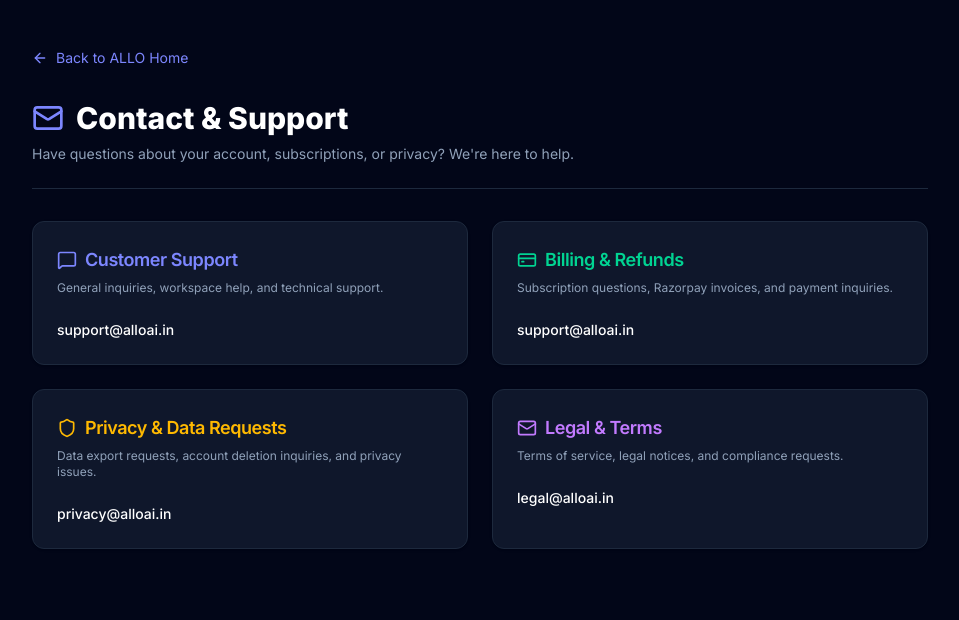
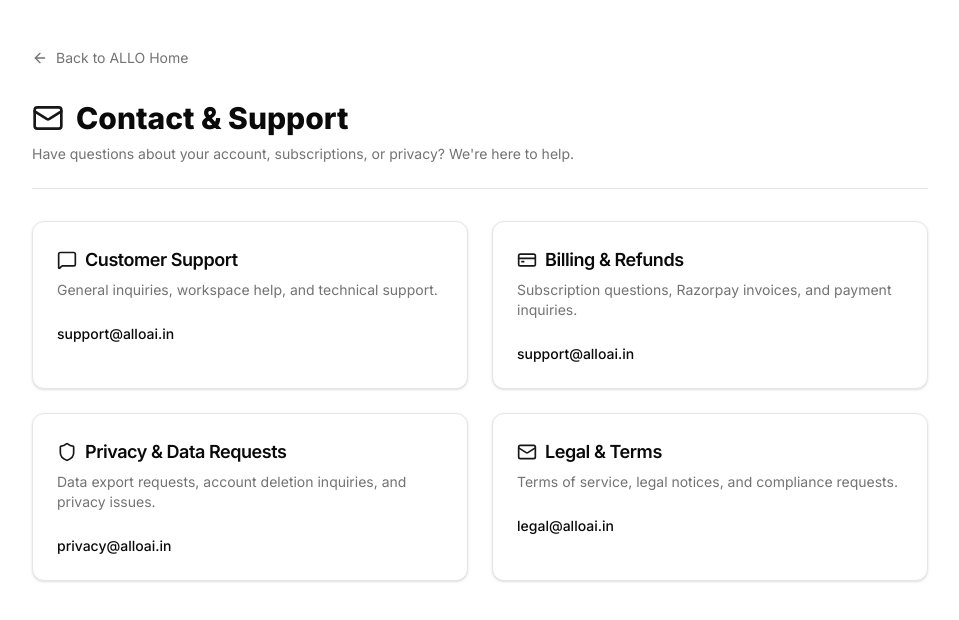
Before and after one commit to Hamenath/allo-ai, a Next.js app: page /contact in a window 1280 px wide. Shown: the top 620 px of the page, without its empty margins (160-1119 px from the left). Built offline with nearby package versions, Linux system fonts and the light colour scheme; no server answers.

Commit message:
feat: implement landing page, define billing plans, and establish documentation for product debt and reviews.

```diff
--- a/src/app/contact/page.tsx
+++ b/src/app/contact/page.tsx
@@ -11,76 +11,76 @@
 
 export default function ContactPage() {
   return (
-    <div className="min-h-screen bg-slate-950 text-slate-100 py-12 px-4 sm:px-6 lg:px-8">
+    <div className="min-h-screen bg-background text-foreground py-12 px-4 sm:px-6 lg:px-8">
       <div className="max-w-4xl mx-auto space-y-8">
-        <Link href="/" className="inline-flex items-center text-sm text-indigo-400 hover:text-indigo-300">
+        <Link href="/" className="inline-flex items-center text-sm text-muted-foreground hover:text-foreground transition-colors">
           <ArrowLeft className="mr-2 h-4 w-4" /> Back to ALLO Home
         </Link>
 
-        <div className="border-b border-slate-800 pb-6">
+        <div className="border-b pb-6">
           <div className="flex items-center gap-3 mb-2">
-            <Mail className="h-8 w-8 text-indigo-400" />
-            <h1 className="text-3xl font-extrabold text-white">Contact & Support</h1>
+            <Mail className="h-8 w-8 text-primary" />
+            <h1 className="text-3xl font-extrabold">Contact &amp; Support</h1>
           </div>
-          <p className="text-sm text-slate-400">
+          <p className="text-sm text-muted-foreground">
             Have questions about your account, subscriptions, or privacy? We&apos;re here to help.
           </p>
         </div>
 
         <div className="grid grid-cols-1 md:grid-cols-2 gap-6">
-          <Card className="bg-slate-900 border-slate-800 text-slate-100">
+          <Card>
             <CardHeader>
-              <CardTitle className="text-lg flex items-center text-indigo-400">
-                <MessageSquare className="mr-2 h-5 w-5" /> Customer Support
+              <CardTitle className="text-lg flex items-center">
+                <MessageSquare className="mr-2 h-5 w-5 text-primary" /> Customer Support
               </CardTitle>
-              <CardDescription className="text-slate-400 text-xs">
+              <CardDescription>
                 General inquiries, workspace help, and technical support.
               </CardDescription>
             </CardHeader>
             <CardContent>
-              <p className="text-sm font-medium text-white">{LEGAL_CONFIG.supportEmail}</p>
+              <p className="text-sm font-medium">{LEGAL_CONFIG.supportEmail}</p>
             </CardContent>
           </Card>
 
-          <Card className="bg-slate-900 border-slate-800 text-slate-100">
+          <Card>
             <CardHeader>
-              <CardTitle className="text-lg flex items-center text-emerald-400">
-                <CreditCard className="mr-2 h-5 w-5" /> Billing & Refunds
+              <CardTitle className="text-lg flex items-center">
+                <CreditCard className="mr-2 h-5 w-5 text-primary" /> Billing &amp; Refunds
               </CardTitle>
-              <CardDescription className="text-slate-400 text-xs">
+              <CardDescription>
                 Subscription questions, Razorpay invoices, and payment inquiries.
               </CardDescription>
             </CardHeader>
             <CardContent>
-              <p className="text-sm font-medium text-white">{LEGAL_CONFIG.supportEmail}</p>
+              <p className="text-sm font-medium">{LEGAL_CONFIG.supportEmail}</p>
             </CardContent>
           </Card>
 
-          <Card className="bg-slate-900 border-slate-800 text-slate-100">
+          <Card>
             <CardHeader>
-              <CardTitle className="text-lg flex items-center text-amber-400">
-                <Shield className="mr-2 h-5 w-5" /> Privacy & Data Requests
+              <CardTitle className="text-lg flex items-center">
+                <Shield className="mr-2 h-5 w-5 text-primary" /> Privacy &amp; Data Requests
               </CardTitle>
-              <CardDescription className="text-slate-400 text-xs">
+              <CardDescription>
                 Data export requests, account deletion inquiries, and privacy issues.
               </CardDescription>
             </CardHeader>
             <CardContent>
-              <p className="text-sm font-medium text-white">{LEGAL_CONFIG.privacyEmail}</p>
+              <p className="text-sm font-medium">{LEGAL_CONFIG.privacyEmail}</p>
             </CardContent>
           </Card>
 
-          <Card className="bg-slate-900 border-slate-800 text-slate-100">
+          <Card>
             <CardHeader>
-              <CardTitle className="text-lg flex items-center text-purple-400">
-                <Mail className="mr-2 h-5 w-5" /> Legal & Terms
+              <CardTitle className="text-lg flex items-center">
+                <Mail className="mr-2 h-5 w-5 text-primary" /> Legal &amp; Terms
               </CardTitle>
-              <CardDescription className="text-slate-400 text-xs">
+              <CardDescription>
                 Terms of service, legal notices, and compliance requests.
               </CardDescription>
             </CardHeader>
             <CardContent>
-              <p className="text-sm font-medium text-white">{LEGAL_CONFIG.legalEmail}</p>
+              <p className="text-sm font-medium">{LEGAL_CONFIG.legalEmail}</p>
             </CardContent>
           </Card>
         </div>
--- a/src/app/page.tsx
+++ b/src/app/page.tsx
@@ -91,9 +91,16 @@
                   ))}
                 </div>
               </div>
-              <div className="relative aspect-square lg:aspect-auto lg:h-[600px] rounded-2xl border bg-muted/30 overflow-hidden flex items-center justify-center">
-                <div className="absolute inset-0 bg-gradient-to-tr from-primary/5 via-primary/5 to-transparent"></div>
-                <div className="text-muted-foreground text-sm font-mono">[Dashboard Preview]</div>
+              <div className="relative aspect-square lg:aspect-auto lg:h-150 rounded-2xl border bg-muted/30 overflow-hidden p-8 flex flex-col justify-center gap-4">
+                <div className="absolute inset-0 bg-linear-to-tr from-primary/5 via-primary/5 to-transparent"></div>
+                <div className="relative grid grid-cols-2 gap-3">
+                  {["Resume Analyzer", "Cover Letter", "LinkedIn Post", "GitHub README", "Startup Validator", "Meeting Summarizer"].map((tool) => (
+                    <div key={tool} className="flex items-center gap-2 rounded-lg bg-background/80 backdrop-blur border px-3 py-2.5 text-sm font-medium shadow-sm">
+                      <span className="h-2 w-2 rounded-full bg-primary shrink-0" />
+                      {tool}
+                    </div>
+                  ))}
+                </div>
               </div>
             </div>
           </div>
@@ -106,7 +113,7 @@
               Ready to simplify your workflow?
             </h2>
             <p className="text-xl text-muted-foreground mb-10 max-w-2xl mx-auto">
-              Join thousands of professionals who have replaced their fragmented toolset with ALLO.
+              Stop switching between apps. Get everything done in one AI workspace — built for career, business, development, and productivity.
             </p>
             <Link href="/signup">
               <Button size="lg" className="text-base px-8">
--- a/src/lib/billing/plans.ts
+++ b/src/lib/billing/plans.ts
@@ -36,7 +36,7 @@
       "All AI tools (Career, Dev, Learning)",
       "Unlimited saved history",
       "Advanced document export",
-      "Priority AI processing speed",
+      "Early access to new tools",
     ],
   },
   BUSINESS: {
```
Also changed, not shown: 2 other files (tests, documents, lock files or other folders).
